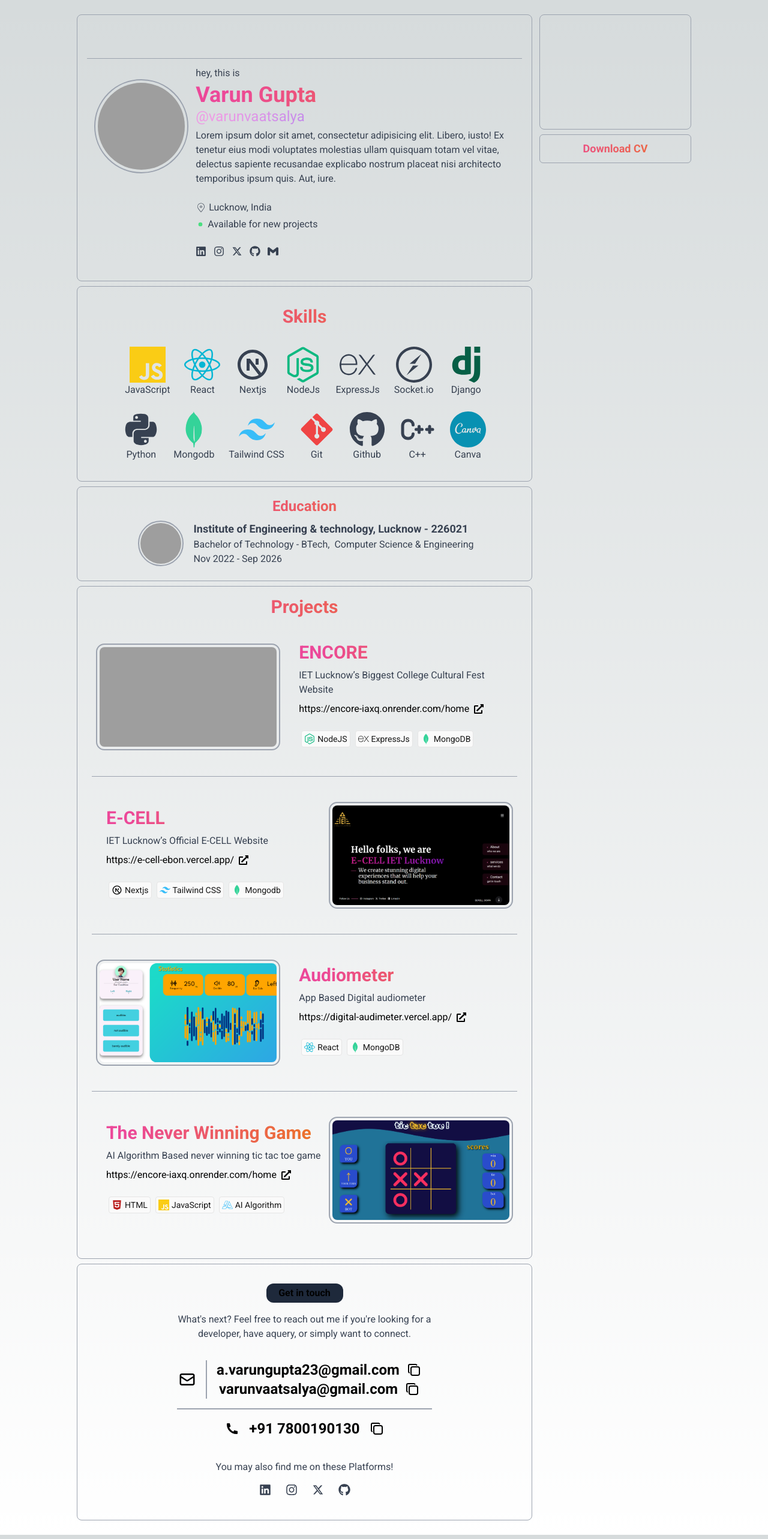
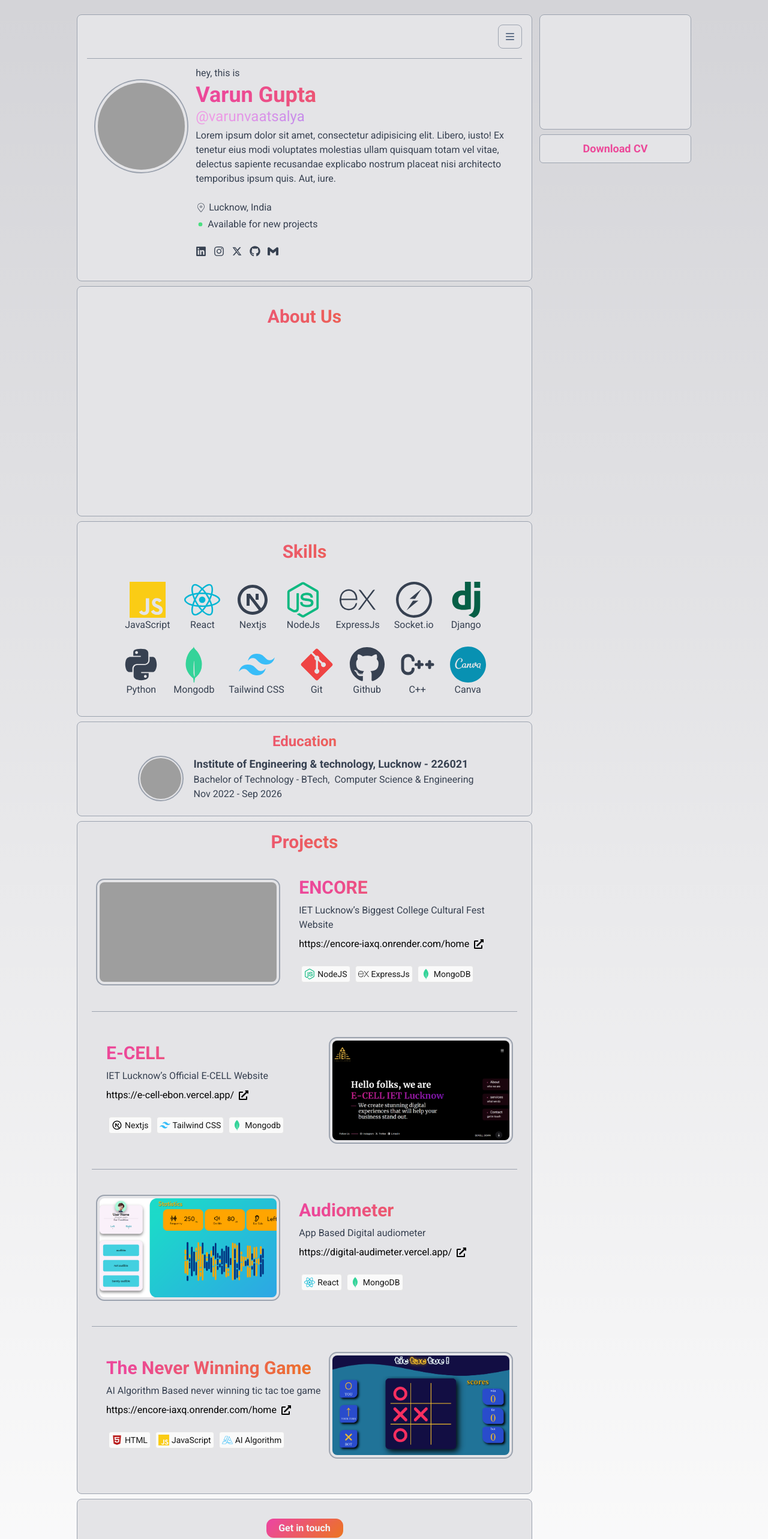
Before and after one commit to varunvaatsalya/varun_gupta, a Next.js app: page / in a window 1280 px wide. Shown: the top 2566 px of the page at 60% size. Built offline with nearby package versions, Linux system fonts and the light colour scheme; grey boxes are pictures that could not be loaded.

Commit message:
dropdown

```diff
--- a/src/app/CoMain.js
+++ b/src/app/CoMain.js
@@ -1,11 +1,14 @@
+
 function CoMain() {
   return (
     <>
-      <div className="w-full border border-gray-400 dark:border-gray-800 rounded-lg h-48"></div>
+      <div className="bg-zinc-200 dark:bg-gray-950 w-full border border-gray-400 dark:border-gray-800 rounded-lg h-48">
+
+      </div>
       <a href="https://drive.google.com/file/d/1vT4Hg6EnMgabccPks2AA8jb3fLt-fDJd/view?usp=drive_link" target="_blank" rel="noopener noreferrer">
-      <button className="w-full h-12 rounded-md text-lg border border-gray-400 dark:border-gray-800 font-semibold gradient hover:text-orange-700 my-2">
+      <div className="w-full h-12 rounded-md text-lg border border-gray-400 dark:border-gray-800 font-semibold text-pink-500 hover:text-orange-500 my-2 bg-zinc-200 dark:bg-gray-950 flex justify-center items-center">
         Download CV
-      </button></a>
+      </div></a>
     </>
   );
 }
--- /dev/null
+++ b/src/app/DropMenu.js
@@ -0,0 +1,29 @@
+"use client";
+import { useEffect, useState } from "react";
+import { FaBars } from "react-icons/fa6";
+export default function Dropdown() {
+  const [open, setOpen] = useState(false);
+  useEffect(()=>{},[open]);
+  return (
+    <>
+    <div className="relative">
+      <button className="p-2 border border-gray-400 dark:border-gray-700 text-slate-500 dark:text-slate-400 w-10 h-10 rounded-lg">
+        <FaBars
+          className="mx-auto"
+          onClick={() => {
+            setOpen(!open);
+          }}
+        />
+      </button>
+      {open ?
+      <>
+      <div className="absolute w-44 p-2 rounded-lg border border-gray-400 dark:border-gray-700 bg-zinc-300 dark:bg-black my-2 right-0">
+        <button className="w-full h-8 rounded-lg hover:bg-gray-400 hover:dark:bg-gray-700">Copy</button>
+        <button className="w-full h-8 rounded-lg hover:bg-gray-400 hover:dark:bg-gray-700">Paste</button>
+        <button className="w-full h-8 rounded-lg hover:bg-gray-400 hover:dark:bg-gray-700">Theme</button>
+        <button className="w-full h-8 rounded-lg hover hover:bg-red-500 text-red-500 hover:text-gray-50">Delete</button>
+      </div>
+      </> : <></>}</div>
+    </>
+  );
+}
--- a/src/app/Main.js
+++ b/src/app/Main.js
@@ -26,13 +26,16 @@ import {
   FaReact,
 } from "react-icons/fa";
 import Link from "next/link";
+import Dropdown from "./DropMenu";
 
 function Main() {
   return (
     <>
       {/* profile */}
-      <div className="border border-gray-400 dark:border-gray-800 rounded-lg sm:my-2 px-4 py-4 my-2">
-        <div className="w-full h-12"></div>
+      <div className="border bg-zinc-200 dark:bg-gray-950 border-gray-400 dark:border-gray-800 rounded-lg sm:my-2 px-4 py-4 my-2">
+        <div className="w-full h-12 flex justify-end">
+        <Dropdown/>
+        </div>
         <hr className="border-1 border-gray-400 dark:border-gray-800 my-2" />
         <div className="sm:flex">
           <div className="w-3/5 sm:w-1/4 py-8 mx-auto">
@@ -94,7 +97,7 @@ function Main() {
               </Link>
               <Link
                 className="hover:text-orange-500"
-                href="#"
+                href="https://github.com/varunvaatsalya/"
                 target="_blank"
                 rel="noopener"
               >
@@ -102,7 +105,7 @@ function Main() {
               </Link>
               <Link
                 className="hover:text-orange-500"
-                href="#"
+                href="https://mail.google.com/mail/u/1/?view=cm&fs=1&to=varunvaatsalya@gmail.com&tf=1"
                 target="_blank"
                 rel="noopener"
               >
@@ -112,8 +115,14 @@ function Main() {
           </div>
         </div>
       </div>
+      {/* about */}
+      <div className="border bg-zinc-200 dark:bg-gray-950 border-gray-400 dark:border-gray-800 rounded-lg sm:my-2 px-6 py-8 my-2 h-96">
+      <div className="text-3xl font-semibold text-center gradient">
+          About Us
+        </div>
+      </div>
       {/* skills */}
-      <div className="border border-gray-400 dark:border-gray-800 rounded-lg sm:my-2 px-6 py-8 my-2">
+      <div className="border bg-zinc-200 dark:bg-gray-950 border-gray-400 dark:border-gray-800 rounded-lg sm:my-2 px-6 py-8 my-2">
         <div className="text-3xl font-semibold text-center gradient">
           Skills
         </div>
@@ -177,7 +186,7 @@ function Main() {
         </div>
       </div>
       {/* education */}
-      <div className="border border-gray-400 dark:border-gray-800 rounded-lg sm:my-2 px-6 py-4 my-2">
+      <div className="border bg-zinc-200 dark:bg-gray-950 border-gray-400 dark:border-gray-800 rounded-lg sm:my-2 px-6 py-4 my-2">
         <div className="text-2xl font-semibold text-center gradient">
           Education
         </div>
@@ -203,7 +212,7 @@ function Main() {
         </div>
       </div>
       {/* projects */}
-      <div className="border border-gray-400 dark:border-gray-800 rounded-lg sm:my-2 px-6 py-4 my-2">
+      <div className="border bg-zinc-200 dark:bg-gray-950 border-gray-400 dark:border-gray-800 rounded-lg sm:my-2 px-6 py-4 my-2">
         <div className="text-3xl font-semibold text-center gradient">
           Projects
         </div>
@@ -367,8 +376,8 @@ function Main() {
         </div>
       </div>
       {/* contact */}
-      <div className="border border-gray-400 dark:border-gray-800 rounded-lg sm:my-2 px-6 py-4 my-2">
-        <div className="w-32 p-1 bg-slate-800 rounded-xl mx-auto text-center font-semibold my-4">
+      <div className="border bg-zinc-200 dark:bg-gray-950 border-gray-400 dark:border-gray-800 rounded-lg sm:my-2 px-6 py-4 my-2">
+        <div className="w-32 p-1 bg-gradient text-slate-100 rounded-xl mx-auto text-center font-semibold my-4">
           Get in touch
         </div>
         <div className="text-gray-700 dark:text-gray-400 mt-4 mb-8 sm:w-3/5 mx-auto text-center">
@@ -422,7 +431,7 @@ function Main() {
             </Link>
             <Link
               className="hover:text-orange-500"
-              href="#"
+              href="https://github.com/varunvaatsalya/"
               target="_blank"
               rel="noopener"
             >
--- a/src/app/layout.js
+++ b/src/app/layout.js
@@ -11,7 +11,9 @@ export const metadata = {
 export default function RootLayout({ children }) {
   return (
     <html lang="en">
-      <body className={inter.className}>{children}</body>
+      <body className={inter.className+" bg-zinc-300 dark:bg-black"}>
+        {children}
+      </body>
     </html>
   );
 }
```
